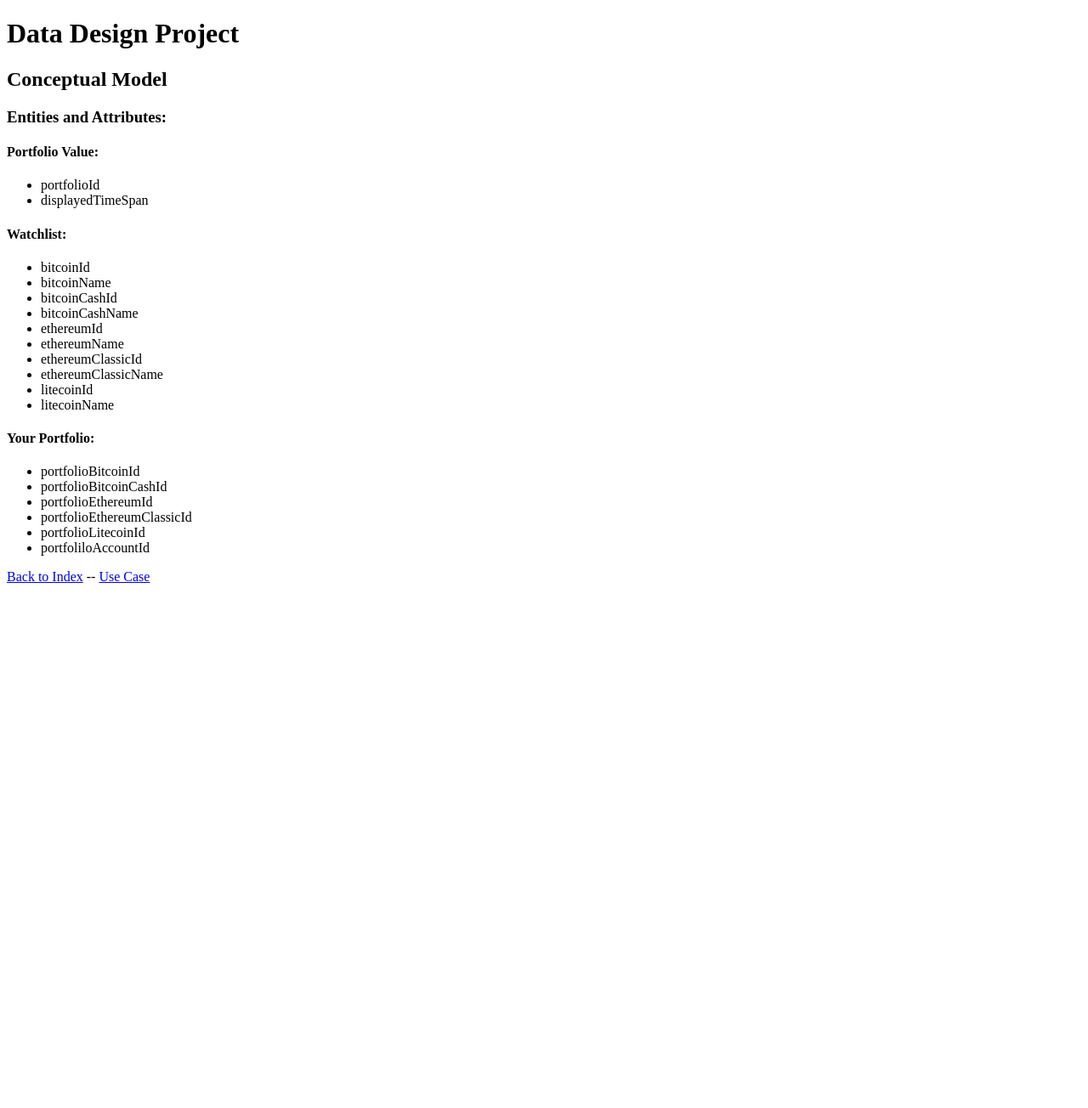
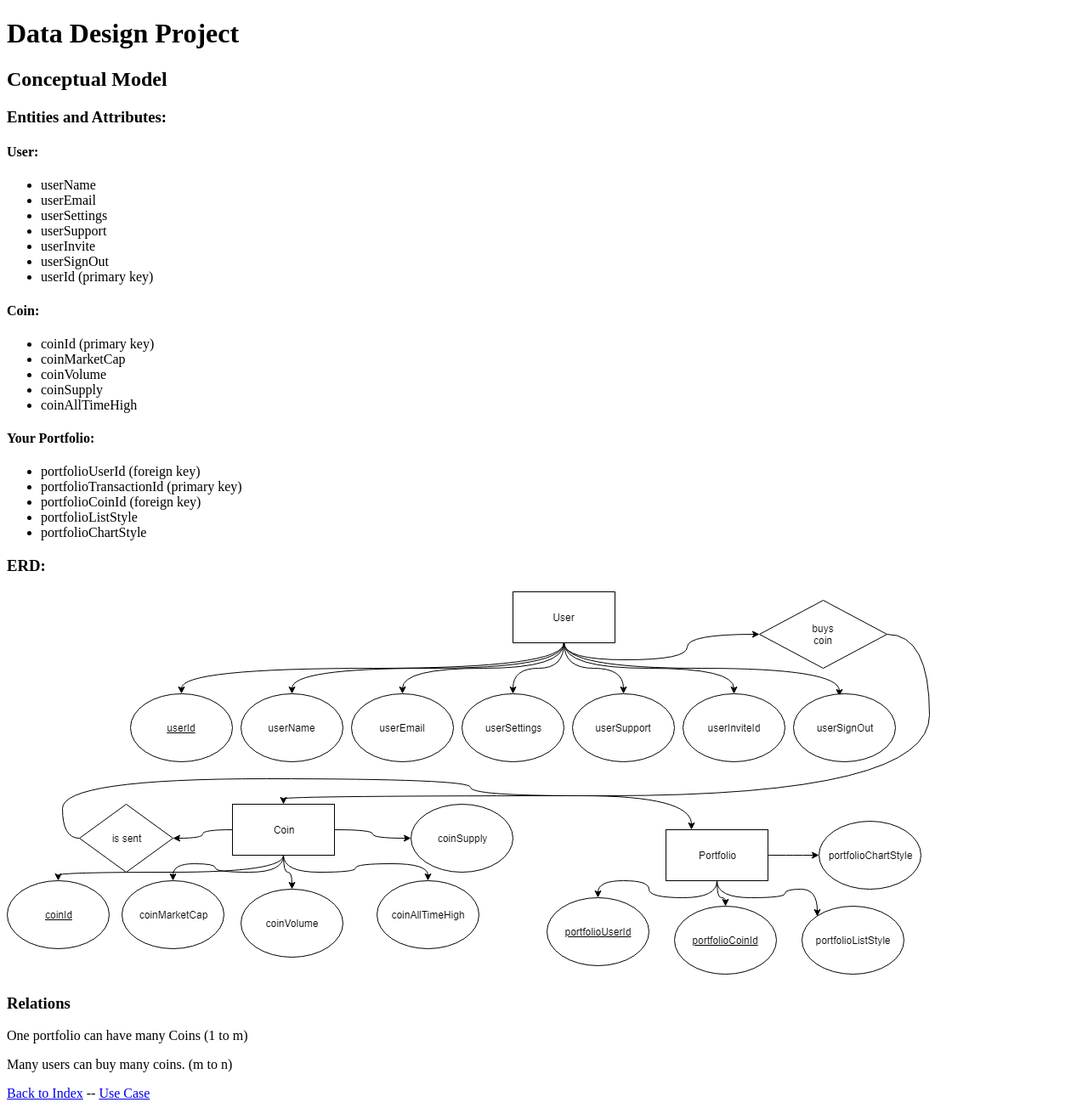
Before and after one commit to CirOcelot/data-design, a PHP site: page /conceptual-model.php in a window 1280 px wide. Shown: the whole page at 85% size. Before the commit the page ends 686 px from the top, so only its background shows below. Run offline with PHP 8.4, Linux system fonts and the light colour scheme.

Commit message:
added favicon and completed project final commit

```diff
--- a/epic/conceptual-model.php
+++ b/epic/conceptual-model.php
@@ -3,38 +3,44 @@
 	<head>
 		<meta charset="UTF-8">
 		<title>Conceptual Model</title>
+		<link rel="icon" href="./stargate-icon.ico">
 	</head>
 	<body>
 		<h1>Data Design Project</h1>
 		<h2>Conceptual Model</h2>
 		<h3>Entities and Attributes: </h3>
-		<h4>Portfolio Value: </h4>
-			<ul>
-				<li>portfolioId</li>
-				<li>displayedTimeSpan</li>
-			</ul>
-		<h4>Watchlist: </h4>
+		<h4>User: </h4>
 		<ul>
-			<li>bitcoinId</li>
-			<li>bitcoinName</li>
-			<li>bitcoinCashId</li>
-			<li>bitcoinCashName</li>
-			<li>ethereumId</li>
-			<li>ethereumName</li>
-			<li>ethereumClassicId</li>
-			<li>ethereumClassicName</li>
-			<li>litecoinId</li>
-			<li>litecoinName</li>
+			<li>userName</li>
+			<li>userEmail</li>
+			<li>userSettings</li>
+			<li>userSupport</li>
+			<li>userInvite</li>
+			<li>userSignOut</li>
+			<li>userId (primary key)</li>
+		</ul>
+		<h4>Coin: </h4>
+		<ul>
+			<li>coinId (primary key)</li>
+			<li>coinMarketCap</li>
+			<li>coinVolume</li>
+			<li>coinSupply</li>
+			<li>coinAllTimeHigh</li>
 		</ul>
 		<h4>Your Portfolio:</h4>
 		<ul>
-			<li>portfolioBitcoinId</li>
-			<li>portfolioBitcoinCashId</li>
-			<li>portfolioEthereumId</li>
-			<li>portfolioEthereumClassicId</li>
-			<li>portfolioLitecoinId</li>
-			<li>portfoliloAccountId</li>
+			<li>portfolioUserId (foreign key)</li>
+			<li>portfolioTransactionId (primary key)</li>
+			<li>portfolioCoinId (foreign key)</li>
+			<li>portfolioListStyle</li>
+			<li>portfolioChartStyle</li>
 		</ul>
+		<h3>ERD: </h3>
+		<img src="./data-design-erd.png" alt="Coinbase's ERD">
+		<p>
+		<h3>Relations</h3>
+		<p>One portfolio can have many Coins (1 to m)</p>
+		<p>Many users can buy many coins. (m to n)</p>
 		<a href="index.php">Back to Index</a>
 		--
 		<a href="use-case.php">Use Case</a>
--- a/epic/index.php
+++ b/epic/index.php
@@ -3,6 +3,7 @@
 	<head>
 		<meta charset="UTF-8">
 		<title>Data Design Project</title>
+		<link rel="icon" href="./stargate-icon.ico">
 	</head>
 	<body>
 		<h1>Data Design Project</h1>
--- a/epic/john.php
+++ b/epic/john.php
@@ -3,6 +3,7 @@
 	<head>
 		<meta charset="UTF-8">
 		<title>John's Persona</title>
+		<link rel="icon" href="./stargate-icon.ico">
 	</head>
 	<body>
 		<h1>Data Design Project</h1>
--- a/epic/use-case.php
+++ b/epic/use-case.php
@@ -3,6 +3,7 @@
 	<head>
 		<meta charset="UTF-8">
 		<title>Use Case</title>
+		<link rel="icon" href="./stargate-icon.ico">
 	</head>
 	<body>
 		<h1>Data Design Project</h1>
```
Also changed, not shown: epic/data-design-erd.png (added), epic/stargate-icon.ico (added).
